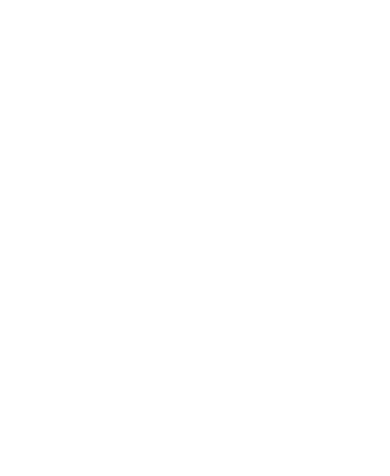
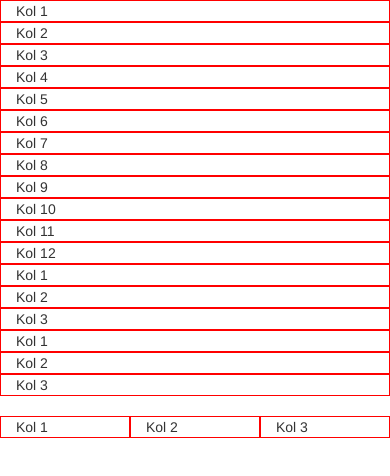
Before and after one commit to roderickang/Belajar_Bootstrap, a website: page index.html in a window 390 px wide. Drawn offline with nearby package versions, Linux system fonts and the light colour scheme.

Commit message:
Bootstrap Dasar Mempelajari Row Column Responsive

```diff
--- a/index.html
+++ b/index.html
@@ -12,5 +12,42 @@
     <script src="https://ajax.googleapis.com/ajax/libs/jquery/3.5.1/jquery.min.js"></script>
     <script src="https://maxcdn.bootstrapcdn.com/bootstrap/3.4.1/js/bootstrap.min.js"></script>
   </head>
-  <body></body>
+  <body>
+    <div class="container">
+      <div class="row">
+        <div class="col-lg-1 borderCoba">Kol 1</div>
+        <div class="col-lg-1 borderCoba">Kol 2</div>
+        <div class="col-lg-1 borderCoba">Kol 3</div>
+        <div class="col-lg-1 borderCoba">Kol 4</div>
+        <div class="col-lg-1 borderCoba">Kol 5</div>
+        <div class="col-lg-1 borderCoba">Kol 6</div>
+        <div class="col-lg-1 borderCoba">Kol 7</div>
+        <div class="col-lg-1 borderCoba">Kol 8</div>
+        <div class="col-lg-1 borderCoba">Kol 9</div>
+        <div class="col-lg-1 borderCoba">Kol 10</div>
+        <div class="col-lg-1 borderCoba">Kol 11</div>
+        <div class="col-lg-1 borderCoba">Kol 12</div>
+      </div>
+
+      <div class="row">
+        <div class="col-lg-4 borderCoba">Kol 1</div>
+        <div class="col-lg-4 borderCoba">Kol 2</div>
+        <div class="col-lg-4 borderCoba">Kol 3</div>
+      </div>
+      <!-- Row Bootstrap Max 12 -->
+      <div class="row">
+        <div class="col-lg-5 borderCoba">Kol 1</div>
+        <div class="col-lg-4 borderCoba">Kol 2</div>
+        <div class="col-lg-4 borderCoba">Kol 3</div>
+      </div>
+      <br />
+
+      <!-- Responsive Row -->
+      <div class="row">
+        <div class="col-lg-4 col-md-6 col-sm-4 col-xs-4 borderCoba">Kol 1</div>
+        <div class="col-lg-4 col-md-3 col-sm-6 col-xs-4 borderCoba">Kol 2</div>
+        <div class="col-lg-4 col-md-3 col-sm-2 col-xs-4 borderCoba">Kol 3</div>
+      </div>
+    </div>
+  </body>
 </html>
--- a/style.css
+++ b/style.css
@@ -0,0 +1,3 @@
+.borderCoba {
+  border: 1px solid red;
+}
```
Also changed, not shown: Note.md (added, +7 -0 lines), package.json (+3 -7 lines).
